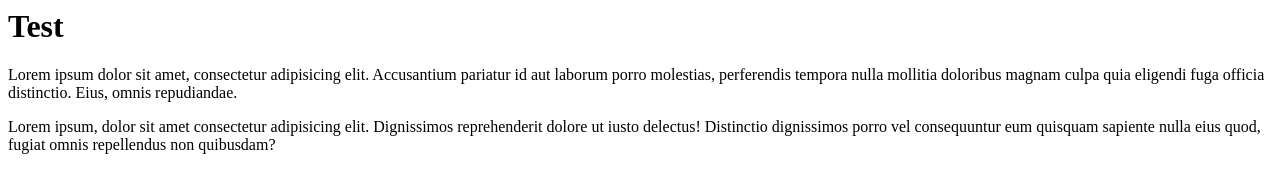
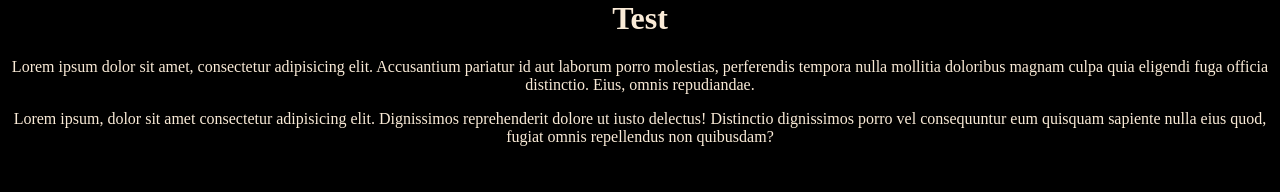
Before and after one commit to PKTRA/Profile, a plain HTML site: page index.html in a window 1280 px wide. Drawn offline with Linux system fonts and the light colour scheme.

Commit message:
feat: style sheet

```diff
--- a/index.html
+++ b/index.html
@@ -3,6 +3,7 @@
     <meta charset="UTF-8">
     <meta name="viewport" content="width=device-width, initial-scale=1.0">
     <title>Document</title>
+    <link rel="stylesheet" href="style.css">
 </head>
 <body>
     <h1>Test</h1>
--- /dev/null
+++ b/style.css
@@ -0,0 +1,6 @@
+body {
+    margin:auto;
+    background:black;
+    text-align: center;
+    color:antiquewhite;
+}
```
